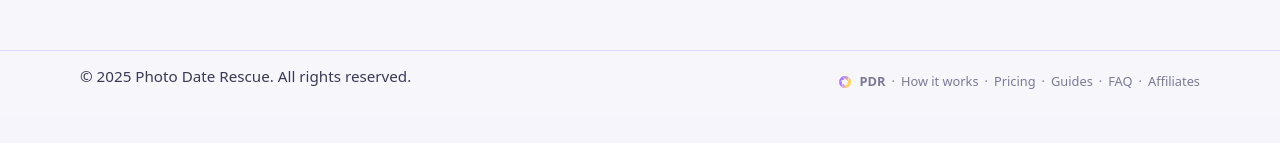
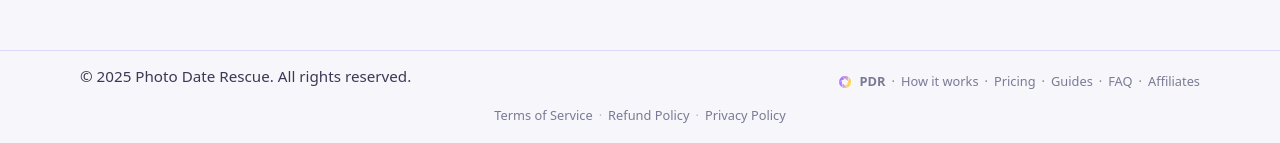
Before and after one commit to photodaterescue/pdr-webapp, a Flask app: page / in a window 1280 px wide. Shown: the part 2224-2367 px from the top of the page. Before the commit the page ends 2313 px from the top, so only its background shows below. Run offline with Flask 3, Linux system fonts and the light colour scheme; some libraries are stand-ins or nearby versions.

Commit message:
Add legal links to the website footer for better navigation
Add a new footer section with legal links (Terms of Service, Refund Policy, Privacy Policy) and associated styling to the application.

Replit-Commit-Author: Agent
Replit-Commit-Session-Id: 87281ee8-90e4-457e-a239-f6f8d4112bbb
Replit-Commit-Checkpoint-Type: full_checkpoint
Replit-Commit-Event-Id: 79a6526b-fbb5-4236-8cc3-653cd1f6c25f
Replit-Helium-Checkpoint-Created: true

```diff
--- a/static/styles.css
+++ b/static/styles.css
@@ -217,6 +217,26 @@ body {
 
 .footer-nav a:hover {
     color: var(--lavender-deep);
+}
+
+.footer-legal {
+    display: flex;
+    align-items: center;
+    gap: 6px;
+    width: 100%;
+    justify-content: center;
+}
+.footer-legal a {
+    color: var(--text-soft);
+    text-decoration: none;
+    font-size: 0.8rem;
+}
+.footer-legal a:hover {
+    color: var(--lavender-deep);
+}
+.footer-legal span {
+    color: var(--text-soft);
+    opacity: 0.5;
 }
 
 /* ========================================================= */
--- a/templates/index.html
+++ b/templates/index.html
@@ -779,6 +779,13 @@ No duplicates were removed from this ZIP.
             <span>&middot;</span>
             <a href="https://www.photodaterescue.com/#affiliates">Affiliates</a>
         </nav>
+        <nav class="footer-legal">
+            <a href="https://photodaterescue.com/legal/terms.html">Terms of Service</a>
+            <span>·</span>
+            <a href="https://photodaterescue.com/legal/refund-policy.html">Refund Policy</a>
+            <span>·</span>
+            <a href="https://photodaterescue.com/legal/privacy.html">Privacy Policy</a>
+        </nav>
     </div>
 </footer>
 
```
Also changed, not shown: attached_assets/image_1765546938459.png (added).
